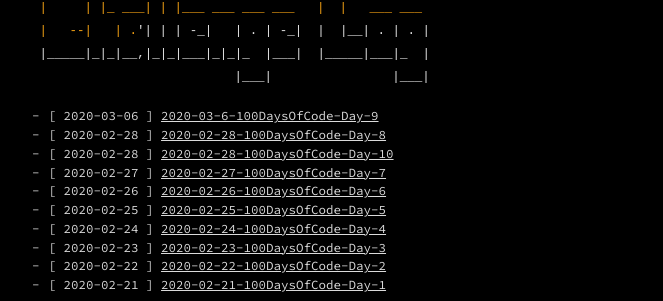
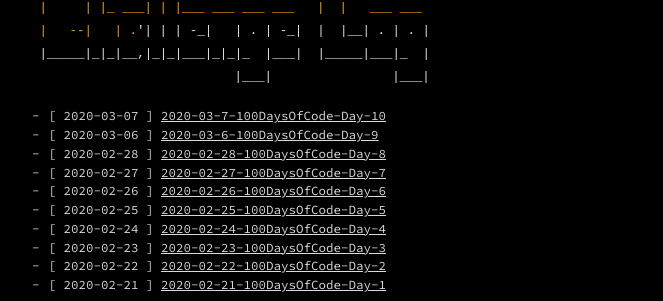
Before and after one commit to prototowb/prototowb.github.io, a Jekyll site: the page built from index.md, in a window 1280 px wide. Shown: the part 445-746 px from the top of the page, without its empty margins (308-971 px from the left). Built offline with Jekyll 4.4.1, drawn with Linux system fonts in a browser that asks for light colours.

Commit message:
Update and rename 2020-02-28-100DaysOfCode-Day-10.md to 2020-03-7-100DaysOfCode-Day-10.md

```diff
--- a/_posts/2020-02-28-100DaysOfCode-Day-10.md
+++ b/_posts/2020-03-7-100DaysOfCode-Day-10.md
@@ -1,7 +1,7 @@
 ---
 layout: post
-title: "2020-02-28-100DaysOfCode-Day-10"
-date: 2020-02-28 21:42:45 +0000
+title: "2020-03-7-100DaysOfCode-Day-10"
+date: 2020-03-7 21:42:45 +0000
 categories: 100-Days-of-Code
 ---
 
```
